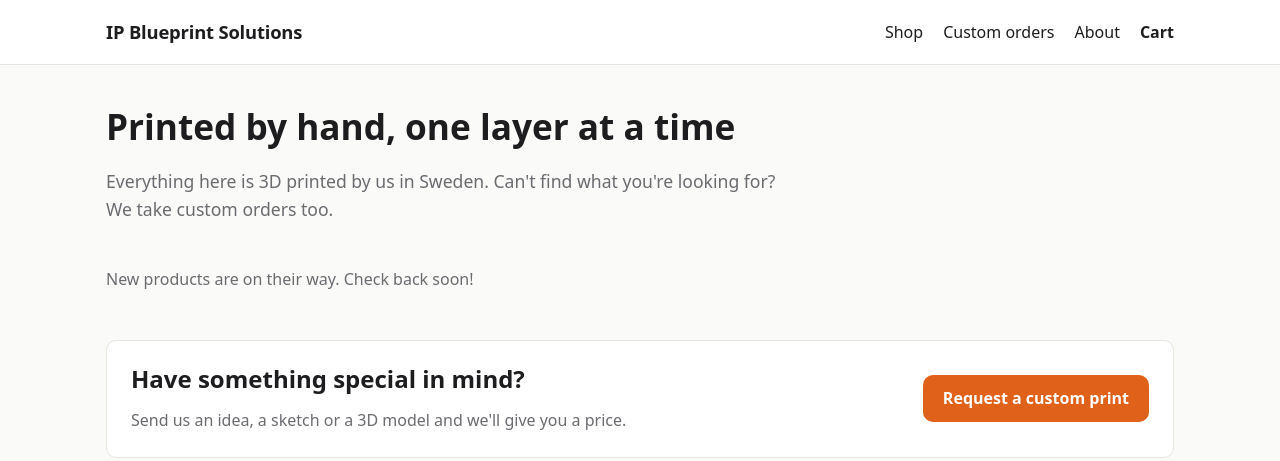
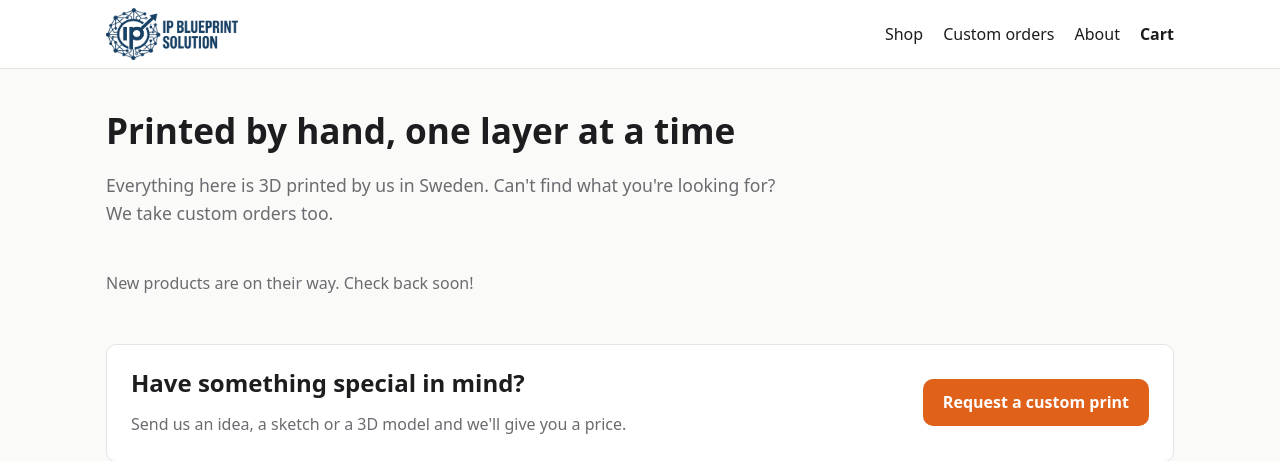
Before and after one commit to Nacorpio/IPBlueprintSolutions, an ASP.NET Core app: page / in a window 1280 px wide. Shown: the top 461 px of the page. Run offline with ASP.NET Core 8, Linux system fonts and the light colour scheme; the project's own start-up code is not run, and a stand-in starts its controllers and pages; some libraries are stand-ins or nearby versions.

Commit message:
Add logo to site header and favicon
Logo background removed to transparent navy so it sits cleanly on the
white header. Favicon and apple-touch icon are cut from the circular mark.

Co-Authored-By: Claude Opus 5.5 <noreply@anthropic.com>
Claude-Session: https://claude.ai/code/session_011tzrpa2LyTQNfvGXwM5Eyh

```diff
--- a/src/IPBlueprint.Store/Pages/Shared/_Layout.cshtml
+++ b/src/IPBlueprint.Store/Pages/Shared/_Layout.cshtml
@@ -15,12 +15,15 @@
     {
         <meta name="description" content="@description" />
     }
+    <link rel="icon" href="~/favicon.ico" sizes="48x48" />
+    <link rel="icon" type="image/png" href="~/img/logo-mark.png" />
+    <link rel="apple-touch-icon" href="~/apple-touch-icon.png" />
     <link rel="stylesheet" href="~/css/site.css" asp-append-version="true" />
 </head>
 <body>
     <header class="site-header">
         <div class="container header-row">
-            <a class="brand" asp-page="/Index">@shop.Name</a>
+            <a class="brand" asp-page="/Index"><img src="~/img/logo.png" asp-append-version="true" alt="@shop.Name" width="697" height="274" /></a>
             <nav class="main-nav" aria-label="Main">
                 <a asp-page="/Index">Shop</a>
                 <a asp-page="/Custom">Custom orders</a>
--- a/src/IPBlueprint.Store/wwwroot/css/site.css
+++ b/src/IPBlueprint.Store/wwwroot/css/site.css
@@ -31,7 +31,8 @@ h1 { font-size: clamp(1.6rem, 3vw, 2.2rem); }
 /* Header and footer */
 .site-header { background: var(--surface); border-bottom: 1px solid var(--border); }
 .header-row { display: flex; align-items: center; justify-content: space-between; gap: 16px; flex-wrap: wrap; min-height: 64px; }
-.brand { font-weight: 700; font-size: 1.15rem; color: var(--text); text-decoration: none; letter-spacing: -.01em; }
+.brand { display: block; line-height: 0; padding: 8px 0; }
+.brand img { display: block; height: 52px; width: auto; }
 .main-nav, .admin-bar nav { display: flex; gap: 20px; flex-wrap: wrap; align-items: center; }
 .main-nav a, .admin-bar a { color: var(--text); text-decoration: none; }
 .main-nav a:hover, .admin-bar a:hover { color: var(--accent-dark); }
```
Also changed, not shown: src/IPBlueprint.Store/wwwroot/apple-touch-icon.png (added), src/IPBlueprint.Store/wwwroot/favicon.ico, src/IPBlueprint.Store/wwwroot/img/logo-mark.png (added), src/IPBlueprint.Store/wwwroot/img/logo.png (added).
